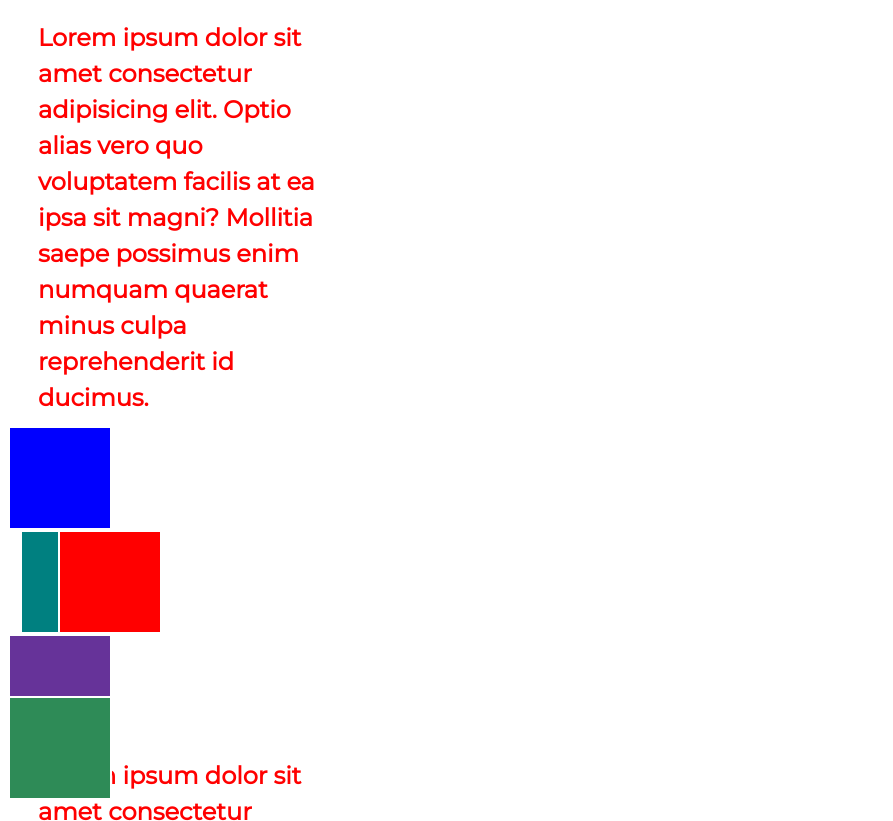
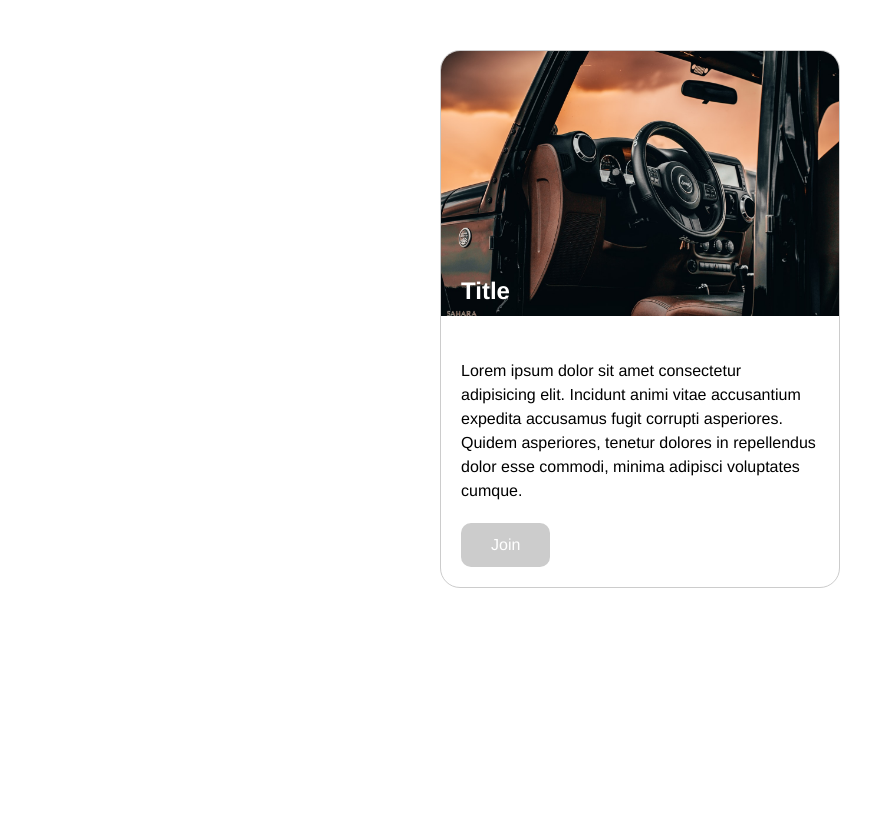
Before and after one commit to MarcPetit2309/css-day, a plain HTML site: page index.html in a window 1280 px wide. Shown: the top 821 px of the page, without its empty margins (0-893 px from the left). After the commit the page ends 800 px from the top, so only its background shows below. Drawn offline with Linux system fonts and the light colour scheme.

Commit message:
Last update

```diff
--- a/index.html
+++ b/index.html
@@ -9,15 +9,13 @@
     <link href="https://fonts.googleapis.com/css?family=Montserrat&display=swap" rel="stylesheet">
 </head>
 <body>
-    <p class="p-class" id="id-border">Lorem ipsum dolor sit amet consectetur adipisicing elit. Optio alias vero quo voluptatem facilis at ea ipsa sit magni? Mollitia saepe possimus enim numquam quaerat minus culpa reprehenderit id ducimus.</p>
-    <div class="box static" id="id"></div>
-    <div class="box relative" id="id"></div>
-    <div class="box absolute" id="id"></div>
-    <div class="box sticky" id="id"></div>
-    <div class="box fixed" id="id"></div>
-    <p class="p-class" id="id-border">Lorem ipsum dolor sit amet consectetur adipisicing elit. Optio alias vero quo voluptatem facilis at ea ipsa sit magni? Mollitia saepe possimus enim numquam quaerat minus culpa reprehenderit id ducimus.</p>
-    <p class="p-class" id="id-border">Lorem ipsum dolor sit amet consectetur adipisicing elit. Optio alias vero quo voluptatem facilis at ea ipsa sit magni? Mollitia saepe possimus enim numquam quaerat minus culpa reprehenderit id ducimus.</p>
-    <p class="p-class" id="id-border">Lorem ipsum dolor sit amet consectetur adipisicing elit. Optio alias vero quo voluptatem facilis at ea ipsa sit magni? Mollitia saepe possimus enim numquam quaerat minus culpa reprehenderit id ducimus.</p>
-    <p class="p-class" id="id-border">Lorem ipsum dolor sit amet consectetur adipisicing elit. Optio alias vero quo voluptatem facilis at ea ipsa sit magni? Mollitia saepe possimus enim numquam quaerat minus culpa reprehenderit id ducimus.</p>
+   <article>
+        <div>
+            <img src="./assets/photo-1572887454810-3fba4d9b37ed.jpeg" alt="">
+        </div>
+        <h2 class="container">Title</h2>
+        <p class="container">Lorem ipsum dolor sit amet consectetur adipisicing elit. Incidunt animi vitae accusantium expedita accusamus fugit corrupti asperiores. Quidem asperiores, tenetur dolores in repellendus dolor esse commodi, minima adipisci voluptates cumque.</p>
+        <a class="container link" href="#">Join</a>
+   </article>
 </body>
 </html>
--- a/style.css
+++ b/style.css
@@ -1,50 +1,116 @@
-p {
-    color: red;
-    font-size: 24px;
-    font-family: 'Montserrat', sans-serif;
-    font-weight: bold;
-    line-height: 1.5;
-    width: 300px;
-    margin: 20px 10px 10px 30px;
+
+/* ---- reset ---- */
+
+html {
+    box-sizing: border-box;
   }
-.box {
-    width: 100px;
-    height: 100px;
-    background-color: seagreen;
-    border: 2px white solid;
+  *, *:before, *:after {
+    box-sizing: inherit;
   }
 
-.static {
-    background-color: blue;
-    position: static;
+  body {
+    margin: 0;
+    padding: 0;
   }
 
-.relative {
-    background-color: red;
-    position: relative;
-    left: 50px;
-    z-index: 10;
+  a {
+      color: white;
+      text-decoration: none;
   }
 
-.absolute {
-    background-color: teal;
-    position: absolute;
-    left: 20px;
-    top: 530px;
-    z-index: 0;
+
+  /* ---- typography ---- */
+
+  body {
+    color: black;
+    font-family: Helvetica, Arial, sans-serif;
+    font-size: 16px;
+    line-height: 1.5;
   }
 
-.sticky {
-    background-color: rebeccapurple;
-    position: sticky;
-    top: 10px;
+  h2 {
+    color: white;
   }
 
-.fixed {
-    position: fixed;
-    bottom: 0px;
+  p {
+    margin: 0;
   }
 
-#id {
 
+
+  /* ---- layout ---- */
+
+  #site-header {
+    padding: 30px 0;
+    color: white;
+    background: #111;
   }
+
+  #site-footer {
+    color: white;
+    padding: 60px 0;
+    background: #111;
+  }
+
+  #site-main {
+    margin-bottom: 60px;
+  }
+
+  .container {
+    margin: 0 20px;
+  }
+
+  .section {
+    margin-bottom: 20px;
+    padding-top: 20px;
+  }
+
+  h2 {
+    position: relative;
+    top: -50px;
+  }
+
+
+  /* ---- components ---- */
+
+  .button {
+    width: 100%;
+    background-color: blue;
+    color: #fff;
+    border: 1px solid #fff;
+  }
+
+  .button-alt {
+    color: blue;
+    background-color: #fff;
+  }
+
+
+
+  /* ---- section ---- */
+  article {
+    width: 400px;
+    margin: 0 auto;
+    margin-top: 50px;
+    border: 1px solid #cccccc;
+    border-radius: 20px;
+    overflow: hidden;
+}
+
+  article img {
+    width: 100%;
+  }
+
+  article .link {
+    background-color: #ccc;
+    padding: 10px 30px;
+    margin-top: 20px;
+    margin-bottom: 20px;
+    border-radius: 10px;
+    display: inline-block;
+  }
+
+  article .link:hover {
+      background-color: grey;
+      color: white;
+  }
```
Also changed, not shown: assets/photo-1572887454810-3fba4d9b37ed.jpeg (added). Lines whose indentation alone changed are shown as unchanged.
